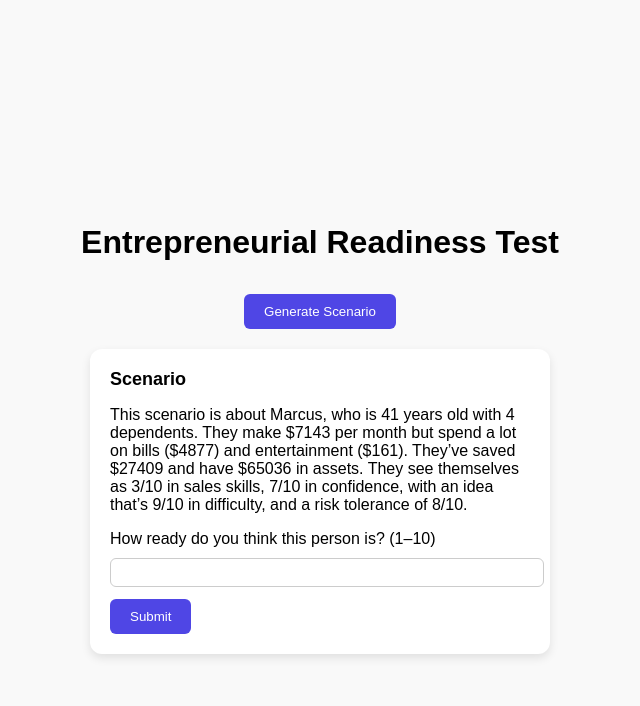
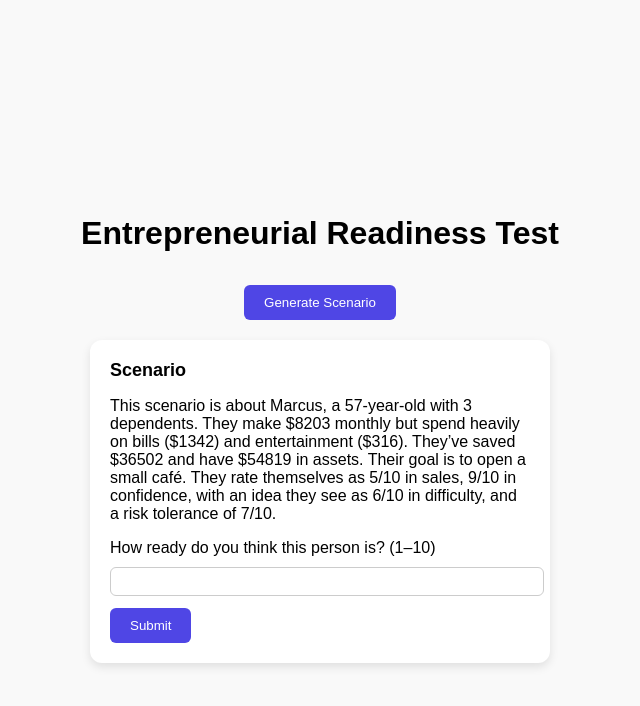
Before and after one commit to babyshark697325/entrepreneurial-readiness-website, a plain HTML site: page index.html in a window 1280 px wide. Both pictures are taken after a click on the button "Generate Scenario". Shown: the whole page, without its empty margins (320-960 px from the left). Drawn offline with Linux system fonts and the light colour scheme.

Commit message:
Add dream scenarios to generateScenario function

```diff
--- a/index.html
+++ b/index.html
@@ -66,7 +66,20 @@
 
     function generateScenario() {
       const names = ["Maria", "James", "Aisha", "Carlos", "Lina", "David", "Sofia", "Marcus", "Ella", "Omar"];
+      const dreams = [
+        "open a food truck",
+        "start an online clothing brand",
+        "launch a tutoring service",
+        "develop a mobile app",
+        "sell handmade jewelry",
+        "create a fitness coaching business",
+        "open a small café",
+        "start a landscaping service",
+        "launch a podcast",
+        "begin a photography studio"
+      ];
       const name = names[randomInt(0, names.length - 1)];
+      const dream = dreams[randomInt(0, dreams.length - 1)];
 
       const s = {
         monthly_income: randomInt(2000, 10000),
@@ -83,13 +96,13 @@
       };
 
       const templates = [
-        `${name} is ${s.age} and lives with ${s.dependents} dependent${s.dependents !== 1 ? "s" : ""}. They earn about $${s.monthly_income} each month and spend most of it on bills and fun. They’ve managed to save $${s.savings_amount} and hold around $${s.assets} in assets. ${name} rates their sales skills at ${s.sales_skills}/10 and confidence at ${s.confidence_level}/10. Their idea feels like a ${s.idea_difficulty}/10 challenge, and their risk tolerance is about ${s.risk}/10.`,
+        `${name} is ${s.age} and lives with ${s.dependents} dependent${s.dependents !== 1 ? "s" : ""}. They earn about $${s.monthly_income} each month and spend around $${s.monthly_bills} on bills and $${s.monthly_entertainment} on fun. They’ve managed to save $${s.savings_amount} and hold about $${s.assets} in assets. ${name} wants to ${dream}. They rate their sales skills at ${s.sales_skills}/10 and confidence at ${s.confidence_level}/10. Their idea feels like a ${s.idea_difficulty}/10 challenge, and their risk tolerance is ${s.risk}/10.`,
 
-        `At ${s.age}, ${name} supports ${s.dependents} dependent${s.dependents !== 1 ? "s" : ""}. Each month they bring in $${s.monthly_income}, while bills take up about $${s.monthly_bills} and entertainment costs $${s.monthly_entertainment}. Savings sit at $${s.savings_amount}, and they have assets worth $${s.assets}. On a scale of 1–10, ${name} scores ${s.sales_skills} in sales skills, ${s.confidence_level} in confidence, ${s.idea_difficulty} in idea difficulty, and ${s.risk} in risk tolerance.`,
+        `At ${s.age}, ${name} supports ${s.dependents} dependent${s.dependents !== 1 ? "s" : ""}. They bring in $${s.monthly_income} per month, while bills take $${s.monthly_bills} and entertainment adds $${s.monthly_entertainment}. They’ve built $${s.savings_amount} in savings and $${s.assets} in assets. ${name} dreams of starting a project to ${dream}. On a scale of 1–10, they score ${s.sales_skills} in sales skills, ${s.confidence_level} in confidence, ${s.idea_difficulty} for idea difficulty, and ${s.risk} in risk tolerance.`,
 
-        `This scenario is about ${name}, who is ${s.age} years old with ${s.dependents} dependent${s.dependents !== 1 ? "s" : ""}. They make $${s.monthly_income} per month but spend a lot on bills ($${s.monthly_bills}) and entertainment ($${s.monthly_entertainment}). They’ve saved $${s.savings_amount} and have $${s.assets} in assets. They see themselves as ${s.sales_skills}/10 in sales skills, ${s.confidence_level}/10 in confidence, with an idea that’s ${s.idea_difficulty}/10 in difficulty, and a risk tolerance of ${s.risk}/10.`,
+        `This scenario is about ${name}, a ${s.age}-year-old with ${s.dependents} dependent${s.dependents !== 1 ? "s" : ""}. They make $${s.monthly_income} monthly but spend heavily on bills ($${s.monthly_bills}) and entertainment ($${s.monthly_entertainment}). They’ve saved $${s.savings_amount} and have $${s.assets} in assets. Their goal is to ${dream}. They rate themselves as ${s.sales_skills}/10 in sales, ${s.confidence_level}/10 in confidence, with an idea they see as ${s.idea_difficulty}/10 in difficulty, and a risk tolerance of ${s.risk}/10.`,
 
-        `${name}, who is ${s.age}, earns about $${s.monthly_income} each month. Bills come to $${s.monthly_bills}, and entertainment adds another $${s.monthly_entertainment}. They’ve saved $${s.savings_amount} so far and have assets of $${s.assets}. They rate their sales skills at ${s.sales_skills}/10, confidence at ${s.confidence_level}/10, idea difficulty at ${s.idea_difficulty}/10, and risk tolerance at ${s.risk}/10.`
+        `${name}, who is ${s.age}, earns about $${s.monthly_income} each month. Bills come to $${s.monthly_bills}, and entertainment costs about $${s.monthly_entertainment}. They’ve saved $${s.savings_amount} so far and have $${s.assets} in assets. They’re considering whether to ${dream}. ${name} says their sales skills are ${s.sales_skills}/10, confidence ${s.confidence_level}/10, idea difficulty ${s.idea_difficulty}/10, and risk tolerance ${s.risk}/10.`
       ];
 
       const story = templates[Math.floor(Math.random() * templates.length)];
```
